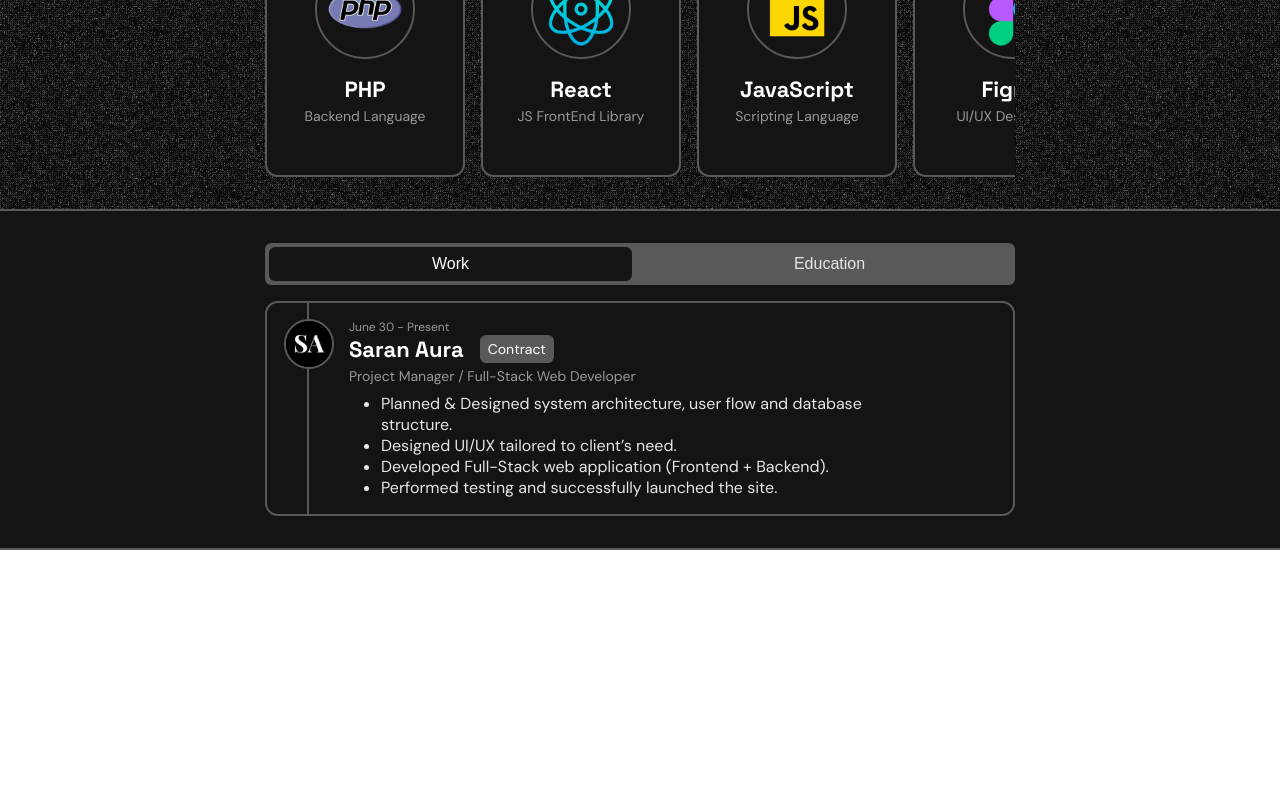
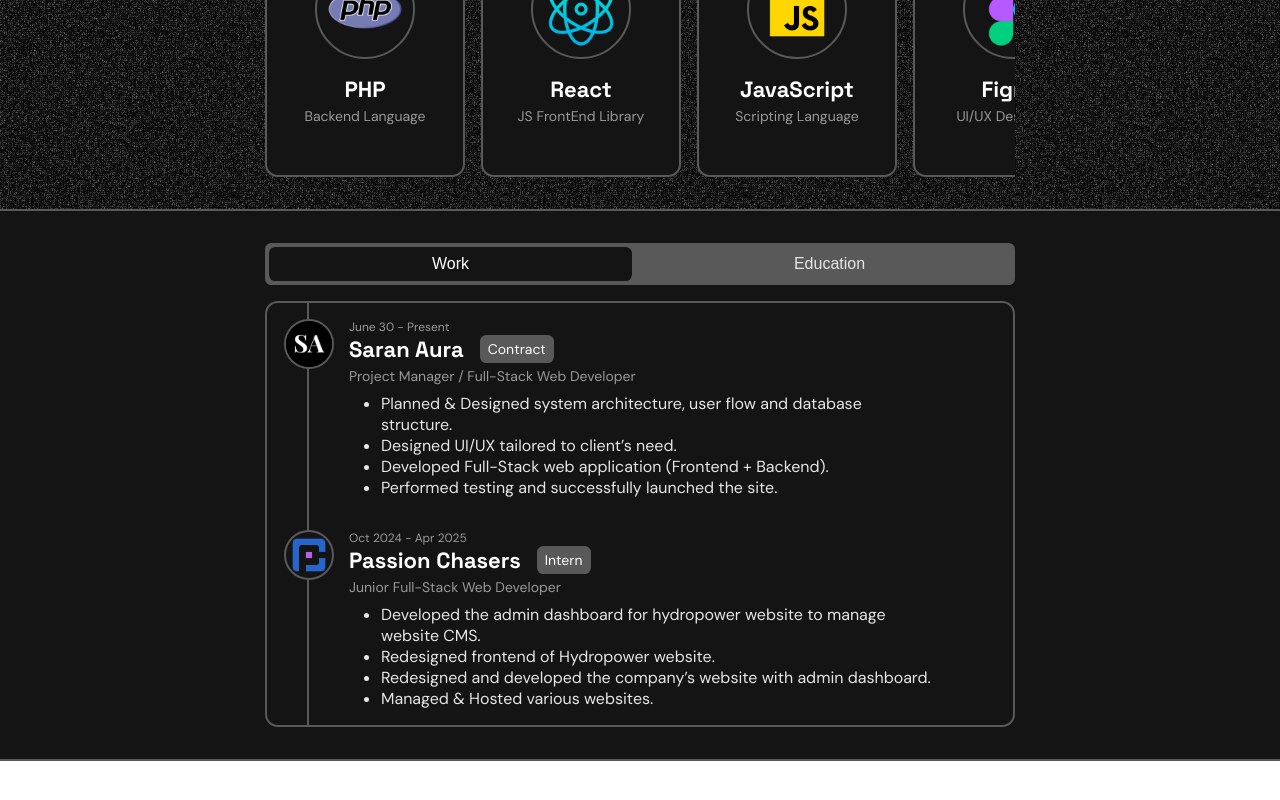
Before and after one commit to AshirAg/ashirs-portfolio, a React (Vite) app in the folder frontend/: page / in a window 1280 px wide. Shown: the part 482-1282 px from the top of the page. Built offline with nearby package versions, Linux system fonts and the light colour scheme.

Commit message:
Updated Work & Education - Aug 05, TUE

```diff
--- /dev/null
+++ b/frontend/src/components/education/Education.jsx
@@ -0,0 +1,38 @@
+import OrgInfo from "../micro-components/orgInfo/OrgInfo.jsx";
+import saranAuraImage from '../../assets/images/org/saran-aura.png';
+
+function Education(){
+    const eduData = [
+        {
+            timeline: "April 2021 - July 2025",
+            orgName: "Himalaya Darshan College (T.U. Affiliated)",
+            workType: "",
+            role: "Bachelors of Information Management (BIM)",
+            image: saranAuraImage,
+            works: [
+                "Learnt Web Development - Frontend: HTML, CSS, JS and Backend: PHP and Java.",
+                "C and Java programming language.",
+                "Gained Management Skills",
+                "Knowledge of Computer Networking, Cyber Ethics, and more.",
+            ],
+        },
+    ];
+
+    return(
+        <>
+        {eduData.map((item, index) => (
+        <OrgInfo
+            key={index}
+            timeline={item.timeline}
+            orgName={item.orgName}
+            workType={item.workType}
+            role={item.role}
+            image={item.image}
+            works={item.works}
+        />
+        ))}
+        </>
+    )
+}
+
+export default Education;
--- a/frontend/src/components/micro-components/orgInfo/OrgInfo.jsx
+++ b/frontend/src/components/micro-components/orgInfo/OrgInfo.jsx
@@ -1,24 +1,22 @@
 import styles from './OrgInfo.module.css';
-import SaranAuraImage from '../../../assets/images/org/saran-aura.png';
 import Tag from '../tag/Tag.jsx';
 
-function OrgInfo(){
+function OrgInfo({timeline, orgName, workType, role, image, works}){
     return(
         <div className={styles.content}>
-            <p className={styles.timeline}>June 30 - Present</p>
+            <p className={styles.timeline}>{timeline}</p>
             <div className={styles.org_name}>
-                <h3>Saran Aura</h3>
-                <Tag children='Contract' />
+                <h3>{orgName}</h3>
+                {workType && <Tag>{workType}</Tag>}
             </div>
-            <p className={styles.role}>Project Manager / Full-Stack Web Developer</p>
+            <p className={styles.role}>{role}</p>
             <ul>
-                <li>Planned & Designed system architecture, user flow and database structure.</li>
-                <li>Designed UI/UX tailored to client’s need.</li>
-                <li>Developed Full-Stack web application (Frontend + Backend).</li>
-                <li>Performed testing and successfully launched the site.</li>
+                {works.map((item, idx) => (
+                <li key={idx}>{item}</li>
+                ))}
             </ul>
             <div className={styles.org_img}>
-                <img src={SaranAuraImage} alt="Saran Aura" />
+                <img src={image} alt={orgName} />
             </div>
         </div>
     )
--- a/frontend/src/components/micro-components/orgInfo/OrgInfo.module.css
+++ b/frontend/src/components/micro-components/orgInfo/OrgInfo.module.css
@@ -28,6 +28,7 @@ ul li{
 }
 
 .org_img{
+    background-color: var(--bg-primary);
     position: absolute;
     height: 50px;
     aspect-ratio: 1/1;
--- /dev/null
+++ b/frontend/src/components/work/Work.jsx
@@ -0,0 +1,52 @@
+import OrgInfo from "../micro-components/orgInfo/OrgInfo.jsx";
+import saranAuraImage from '../../assets/images/org/saran-aura.png';
+import passionChasersImage from '../../assets/images/org/passion-chasers.png';
+
+function Work(){
+    const workData = [
+        {
+            timeline: "June 30 - Present",
+            orgName: "Saran Aura",
+            workType: "Contract",
+            role: "Project Manager / Full-Stack Web Developer",
+            image: saranAuraImage,
+            works: [
+                "Planned & Designed system architecture, user flow and database structure.",
+                "Designed UI/UX tailored to client’s need.",
+                "Developed Full-Stack web application (Frontend + Backend).",
+                "Performed testing and successfully launched the site.",
+            ],
+        },
+        {
+            timeline: "Oct 2024 - Apr 2025",
+            orgName: "Passion Chasers",
+            workType: "Intern",
+            role: "Junior Full-Stack Web Developer",
+            image: passionChasersImage,
+            works: [
+                "Developed the admin dashboard for hydropower website to manage website CMS.",
+                "Redesigned frontend of Hydropower website.",
+                "Redesigned and developed the company’s website with admin dashboard.",
+                "Managed & Hosted various websites.",
+            ],
+        },
+    ];
+
+    return(
+        <>
+        {workData.map((item, index) => (
+        <OrgInfo
+            key={index}
+            timeline={item.timeline}
+            orgName={item.orgName}
+            workType={item.workType}
+            role={item.role}
+            image={item.image}
+            works={item.works}
+        />
+        ))}
+        </>
+    )
+}
+
+export default Work;
--- a/frontend/src/components/workEducation/WorkEducation.jsx
+++ b/frontend/src/components/workEducation/WorkEducation.jsx
@@ -1,18 +1,29 @@
 import styles from './WorkEducation.module.css';
 import OrgInfo from '../micro-components/orgInfo/OrgInfo.jsx';
+import { useState } from 'react';
+import Work from '../work/Work.jsx';
+import Education from '../education/Education.jsx';
 
 function WorkEducation() {
+
+    const[activeTab, setActiveTab] = useState('work');
 
     return (
         <div className={`section ${styles.section}`}>
             <div className={`container ${styles.container}`}>
                 <div className={styles.tabs_button}>
-                    <button className={styles.active}>Work</button>
-                    <button>Education</button>
+                    <button className={`${activeTab === 'work' ? styles.active : ''}`}
+                            onClick={() => setActiveTab('work')}>
+                        Work
+                    </button>
+                    <button className={`${activeTab === 'education' ? styles.active : ''}`}
+                            onClick={() => setActiveTab('education')}>
+                        Education
+                    </button>
                 </div>
                 <div className={styles.box}>
                     <div className={styles.inner_box}>
-                        <OrgInfo></OrgInfo>
+                        {activeTab === 'work'? <Work /> : <Education />}
                     </div>
                 </div>
 
--- a/frontend/src/components/workEducation/WorkEducation.module.css
+++ b/frontend/src/components/workEducation/WorkEducation.module.css
@@ -42,6 +42,9 @@
     width: 100%;
 }
 .inner_box{
+    display: flex;
+    flex-direction: column;
+    gap: var(--spacing-xl);
     padding: var(--spacing-lg) 0;
     border-left: var(--border-width) solid var(--border-primary);
 }
```
Also changed, not shown: frontend/src/assets/images/org/passion-chasers.png (added).
